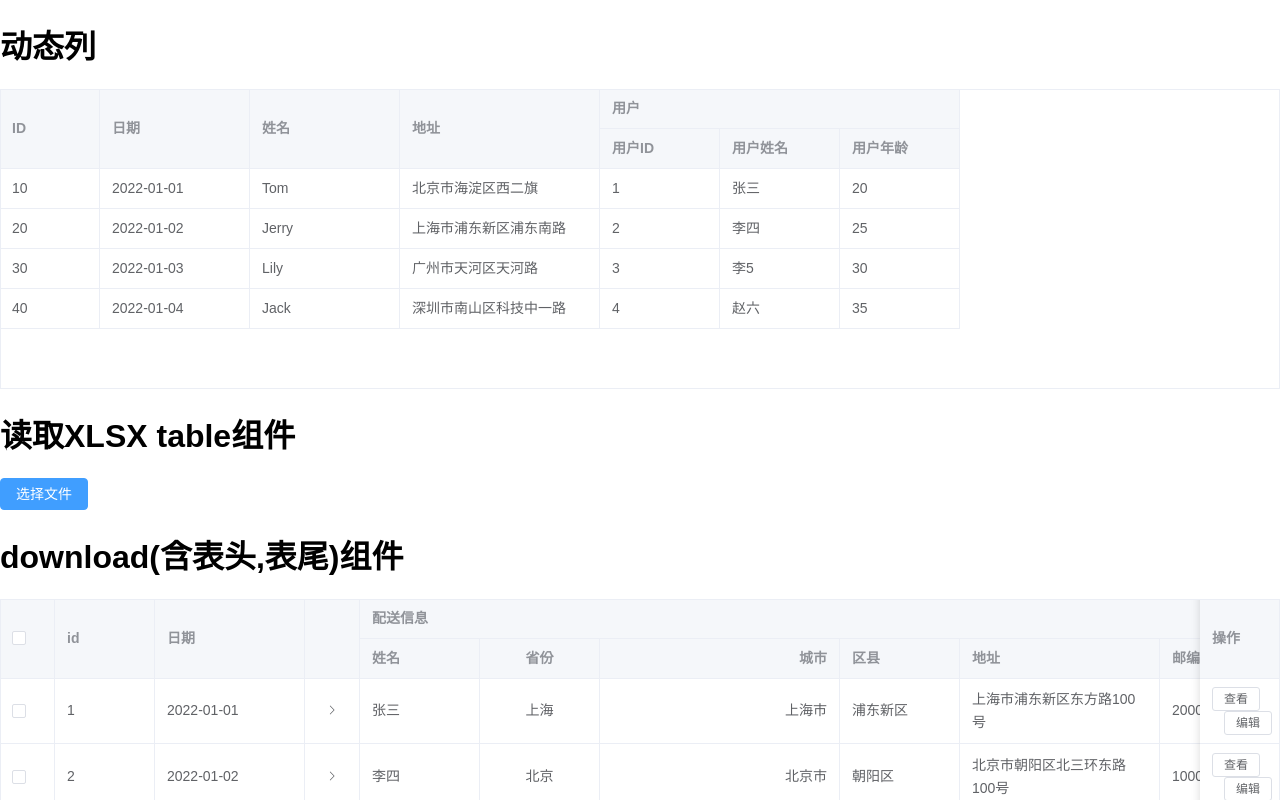
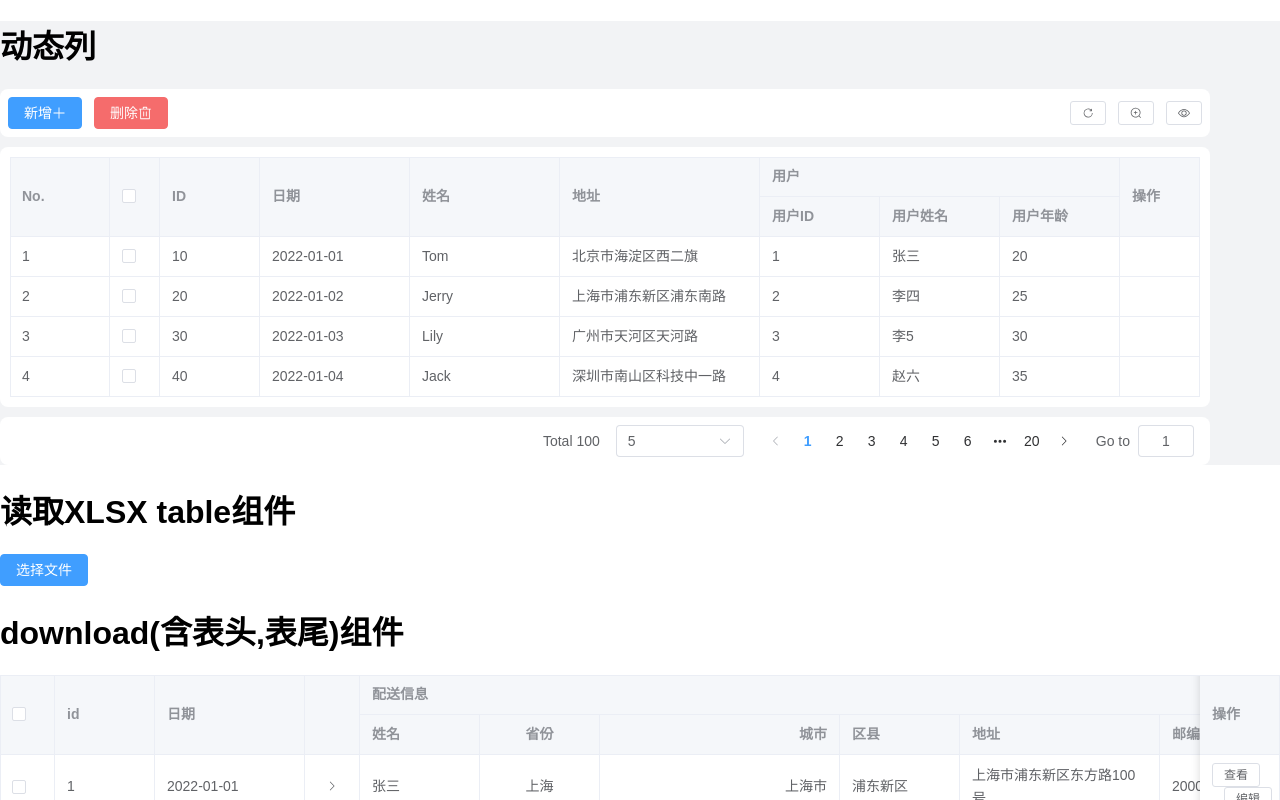
Before and after one commit to Wnnk/echartbase, a Vue app: page / in a window 1280 px wide. Shown: the top 800 px of the page. Built offline with nearby package versions, Linux system fonts and the light colour scheme.

Commit message:
<feat> coltable

```diff
--- a/components.d.ts
+++ b/components.d.ts
@@ -38,6 +38,7 @@ declare module 'vue' {
     ElMain: typeof import('element-plus/es')['ElMain']
     ElOption: typeof import('element-plus/es')['ElOption']
     ElPagination: typeof import('element-plus/es')['ElPagination']
+    ElPopover: typeof import('element-plus/es')['ElPopover']
     ElRadio: typeof import('element-plus/es')['ElRadio']
     ElRadioGroup: typeof import('element-plus/es')['ElRadioGroup']
     ElRow: typeof import('element-plus/es')['ElRow']
--- a/src/main.ts
+++ b/src/main.ts
@@ -6,11 +6,15 @@ import { createPinia } from 'pinia'
 import router from '@/router'
 import 'element-plus/dist/index.css'
 import { permission } from './directives/permission'
+import * as ElementPlusIconsVue from '@element-plus/icons-vue'
 
 const app = createApp(App)
+for (const [key, component] of Object.entries(ElementPlusIconsVue)) {
+  app.component(key, component)
+}
 app.use(createPinia())
 app.use(router)
-app.directive('permission',permission)
+app.directive('permission', permission)
 // loadPlugins(app);
 
 app.mount('#app')
--- /dev/null
+++ b/src/views/table/colTable/colTable.scss
@@ -0,0 +1,27 @@
+.table {
+  overflow-x: auto;
+  // background-color: #f2f3f5;
+}
+.table-tool {
+  display: flex;
+  justify-content: space-between;
+  align-items: center;
+  background-color: #ffffff;
+  padding: 8px;
+  border-radius: 8px;
+}
+
+.table-container {
+  padding: 10px;
+  border-radius: 8px;
+  margin: 10px 0;
+  background-color: #ffffff;
+}
+
+.table-footer {
+  background-color: #ffffff;
+  padding: 8px;
+  border-radius: 8px;
+  display: flex;
+  justify-content: flex-end;
+}
--- a/src/views/table/colTable/colTable.vue
+++ b/src/views/table/colTable/colTable.vue
@@ -1,37 +1,153 @@
 <!--
   @description: table 动态列
     1.根据json可多级表头嵌套
+    2.基本编辑功能新增、删除，可支持自定义
 -->
 
 <template>
-  <div>
-    <el-table :data="data" v-bind="$attrs">
-      <col-table-column v-for="(column, index) in columns"
-       :column="column"
+  <div class="table" :style="{ width: `${tableWidth}px` }">
+    <div class="table-tool">
+      <div>
+        <slot name="toolLeft">
+          <el-button type="primary" size="default"
+            >新增<el-icon><Plus /></el-icon
+          ></el-button>
+          <el-button type="danger" size="default"
+            >删除
+            <el-icon><Delete /></el-icon>
+          </el-button>
+        </slot>
+      </div>
+      <div>
+        <slot name="toolRight">
+          <el-tooltip placement="top" content="刷新">
+            <el-button size="small">
+              <el-icon><RefreshRight /></el-icon>
+            </el-button>
+          </el-tooltip>
+          <el-tooltip placement="top" content="全屏">
+            <el-button size="small" @click="toggleFullScreen">
+              <el-icon><ZoomIn /></el-icon
+            ></el-button>
+          </el-tooltip>
+          <el-tooltip placement="top" content="视图">
+            <el-button size="small" @click="popoverOutside" ref="viewButton">
+              <el-icon><View /></el-icon>
+            </el-button>
+          </el-tooltip>
+        </slot>
+      </div>
+    </div>
+
+    <div class="table-container">
+      <el-table :data="data" v-bind="$attrs">
+        <el-table-column
+          width="100"
+          :label="options.indexLabel"
+          type="index"
+          v-if="options.indexLabel"
+        ></el-table-column>
+        <el-table-column type="selection" width="50"></el-table-column>
+        <col-table-column v-for="(column, index) in columns" :column="column"> </col-table-column>
+        <el-table-column label="操作" width="100"></el-table-column>
+      </el-table>
+    </div>
+
+    <div class="table-footer">
+      <el-pagination
+        v-model:current-page="currentPage"
+        v-model:page-size="pageSize"
+        :total="total"
+        layout="total, sizes, prev, pager, next, jumper"
+        @current-change="pageChange"
+        @size-change="pageSizeChange"
       >
-      </col-table-column>
-    </el-table>
+      </el-pagination>
+    </div>
   </div>
 
-
+  <tableColumnsPopover ref="viewPopover" :virtual-ref="viewButton" />
 </template>
 
-<script setup lang='ts'>
-import { ref } from 'vue'
-import colTableColumn from './colTableColumn.vue';
+<script setup lang="ts">
+import { computed, ref, provide, unref } from 'vue'
+import colTableColumn from './colTableColumn.vue'
 import type { ColumnType } from './type.ts'
-const { columns,data } = defineProps({
-  columns: {
-    type: Array as () => ColumnType[],
-   required: true
-  },
-  data: {
-    type: Array as () => any[],
-    required: true
+import { tableProps } from './type.ts'
+import tableColumnsPopover from './components/tableColumnsPopover.vue'
+
+const { columns, data, searchParams, options } = defineProps(tableProps)
+const emit = defineEmits(['update:searchParams'])
+
+/**
+ * @description: 计算表格宽度
+ * @param arr 列配置
+ * @param width 初始宽度
+ * @return number 表格宽度
+ */
+const tableWidth = ref(0)
+const getColumnWidth = (arr: ColumnType[], width: number = 0) => {
+  arr.forEach((item) => {
+    if (item.width) {
+      width += item.width
+    } else if (item.children && item.children.length > 0 && !item.width) {
+      width += getColumnWidth(item.children, width)
+    } else {
+      width += 100
+    }
+  })
+  return width
+}
+/**
+ * @description: 最终计算表格宽度,有额外的列（序号列，选择列，操作列）需要补偿宽度
+ */
+const getTableWidth = () => {
+  const width = getColumnWidth(columns)
+  return width + 250
+}
+/* 初始化宽度 */
+tableWidth.value = getTableWidth() > window.innerWidth ? window.innerWidth : getTableWidth()
+
+const currentPage = ref(1)
+const pageSize = ref(5)
+const total = ref(100)
+const pageChange = (page: number) => {
+  emit('update:searchParams', {
+    ...searchParams,
+    page,
+  })
+}
+const pageSizeChange = (size: number) => {
+  emit('update:searchParams', {
+    ...searchParams,
+    size,
+  })
+}
+
+/**
+ * @description： 全屏
+ */
+const isFullScreen = ref(false)
+const toggleFullScreen = () => {
+  isFullScreen.value = !isFullScreen.value
+  if (isFullScreen.value) {
+    document.documentElement.requestFullscreen()
+  } else {
+    document.exitFullscreen()
   }
-})
-console.log(data)
+}
+
+/**
+ * @description: popover显示
+ */
+const viewPopover = ref()
+const viewButton = ref<HTMLButtonElement | null>()
+const viewPopoverVisible = ref(false)
+const popoverOutside = () => {
+  unref(viewPopover).popperRef?.delayHide?.()
+}
 </script>
 
-<style lang='scss' scoped>
+<style lang="scss" scoped>
+@use './colTable.scss';
 </style>
--- /dev/null
+++ b/src/views/table/colTable/components/tableColumnsPopover.vue
@@ -0,0 +1,30 @@
+<template>
+  <!-- <el-popover placement="bottom" trigger="manual" width="250">
+    <template slot="reference">
+      <div class="columns-contents">
+        <div class="title">选择需要展示的列</div>
+        <div class="label">已选</div>
+      </div>
+    </template>
+  </el-popover> -->
+  <el-popover ref="popoverRef" trigger="click" virtual-triggering>
+    <div class="columns-contents">
+      <div class="title">选择需要展示的列</div>
+      <div class="label">已选</div>
+    </div>
+  </el-popover>
+</template>
+
+<script setup lang="ts">
+import { ref, reactive, inject, computed } from 'vue'
+import type { PropType } from 'vue'
+// const { buttonRef } = defineProps({
+//   buttonRef: {
+//     type: Object as PropType<HTMLButtonElement | null>,
+//     required: true,
+//     default: null,
+//   },
+// })
+</script>
+
+<style lang="scss" scoped></style>
--- a/src/views/table/colTable/type.ts
+++ b/src/views/table/colTable/type.ts
@@ -1,6 +1,95 @@
+import type { PropType } from 'vue'
+import type { ElTable } from 'element-plus'
+
+export const tableProps = {
+  columns: {
+    type: Array as () => ColumnType[],
+    required: true,
+    default: () => [],
+  },
+  columnsConfig: {
+    type: Object as PropType<columnsConfig>,
+  },
+  data: {
+    type: Array as () => any[],
+    required: true,
+    default: () => [],
+  },
+  searchParams: {
+    type: Object as () => SearcjParams,
+    default: () => ({
+      page: 1,
+      size: 20,
+    }),
+  },
+  total: {
+    type: Number,
+    default: 0,
+  },
+  curRow: {
+    type: Object as PropType<{ [key: string]: any } | null>,
+    default: null,
+  },
+  options: {
+    type: Object as PropType<TableOptions>,
+    default: () => {
+      return {}
+    },
+  },
+}
+
+export type Options = {
+  /* el-table 参数 */
+  height?: string
+  maxHeight?: string
+  size?: string
+
+  /* 分页器参数 */
+  pageSizes?: number[]
+  layout?: string
+  background?: boolean
+
+  loading?: boolean
+
+  multipleSelect?: boolean
+  currentRowKey?: string
+  align?: string
+  resiezable?: boolean
+  indexLabel?: string
+  showPagination?: boolean
+  [key: string]: any
+}
+
+export interface columnsConfig {
+  checkedOptions?: TableOptions
+  columns: ColumnType[]
+}
+
 export interface ColumnType {
-  prop?: string;
-  label: string;
-  width?: number;
-  children?: ColumnType[];
+  prop?: string
+  label: string
+  width?: number
+  children?: ColumnType[]
 }
+
+export interface SearcjParams {
+  page: number
+  size: number
+}
+
+export type TableOptions = InstanceType<typeof ElTable>['$props'] & Options
+
+export const defaultTableOptions: TableOptions = {
+  height: '100%',
+  maxHeight: '100%',
+  size: 'default',
+  pageSizes: [10, 20, 30, 40, 50],
+  layout: 'total, size, prev, pager, next, jumper',
+  background: true,
+  loading: false,
+  multipleSelect: false,
+  rowKey: 'id',
+  resiezable: false,
+  indexLabel: 'No.',
+  showPagination: true,
+}
--- a/src/views/table/useTable.vue
+++ b/src/views/table/useTable.vue
@@ -1,7 +1,7 @@
 <template>
-  <div>
+  <div :style="{ background: '#f2f3f5' }">
     <h1>动态列</h1>
-    <col-table :columns="columns" :data="table1" :height="300"/>
+    <col-table :columns="columns" :data="table1" :options="{ indexLabel: 'No.', loading: true }" />
   </div>
   <div>
     <h1>读取XLSX table组件</h1>
@@ -116,8 +116,6 @@ const table1 = ref([
       age: 35,
     },
   },
-
-
 ])
 const table2 = ref([
   {
@@ -225,9 +223,6 @@ const store = ref({
   },
 })
 
-
-
-
 /* 动态列数据 */
 const columns = ref([
   {
@@ -257,21 +252,20 @@ const columns = ref([
       {
         label: '用户ID',
         width: 120,
-        prop: 'user.id'
+        prop: 'user.id',
       },
       {
         label: '用户姓名',
         width: 120,
-        prop: 'user.name'
+        prop: 'user.name',
       },
       {
         label: '用户年龄',
         width: 120,
-        prop: 'user.age'
-      }
-    ]
-  }
-
+        prop: 'user.age',
+      },
+    ],
+  },
 ])
 </script>
 
```
